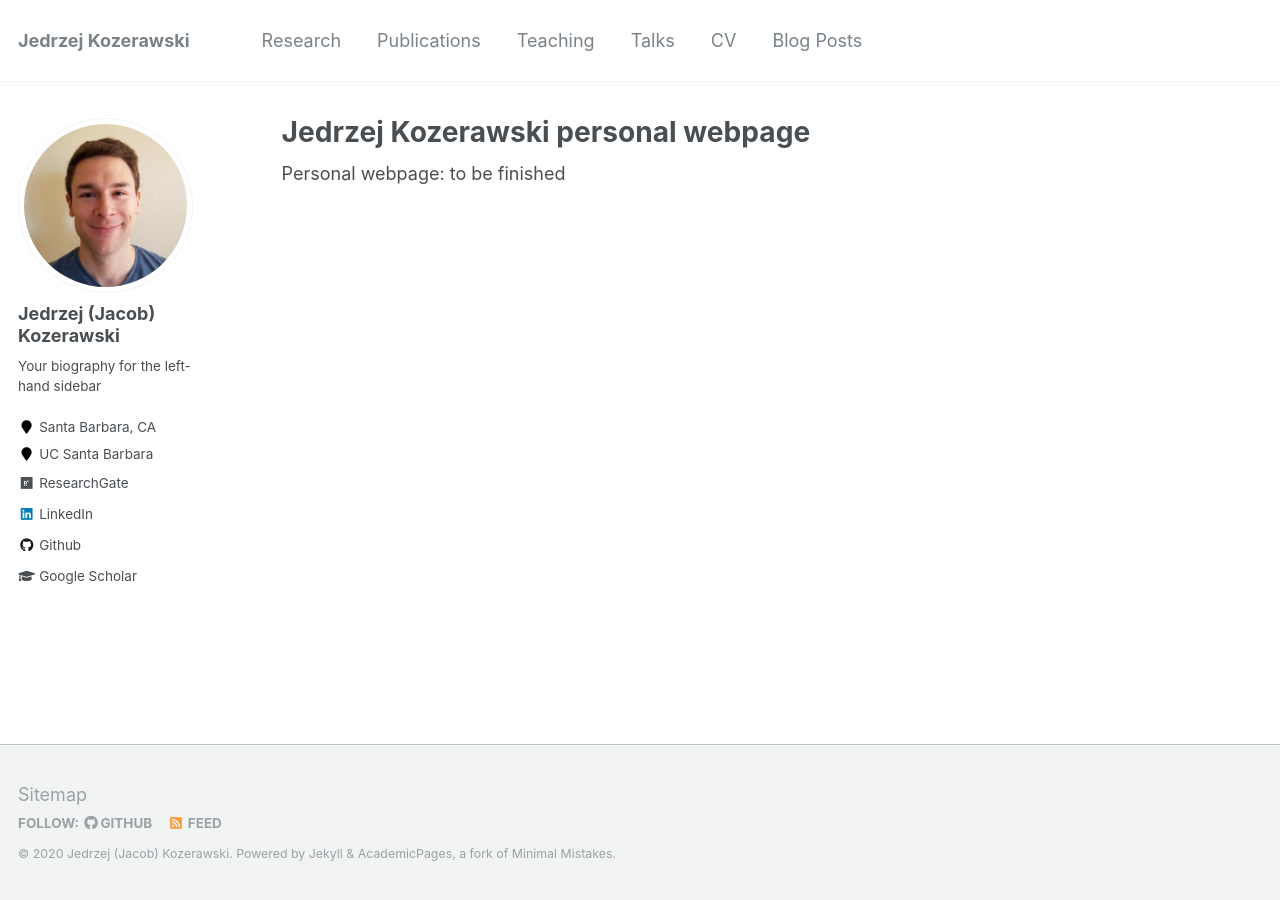
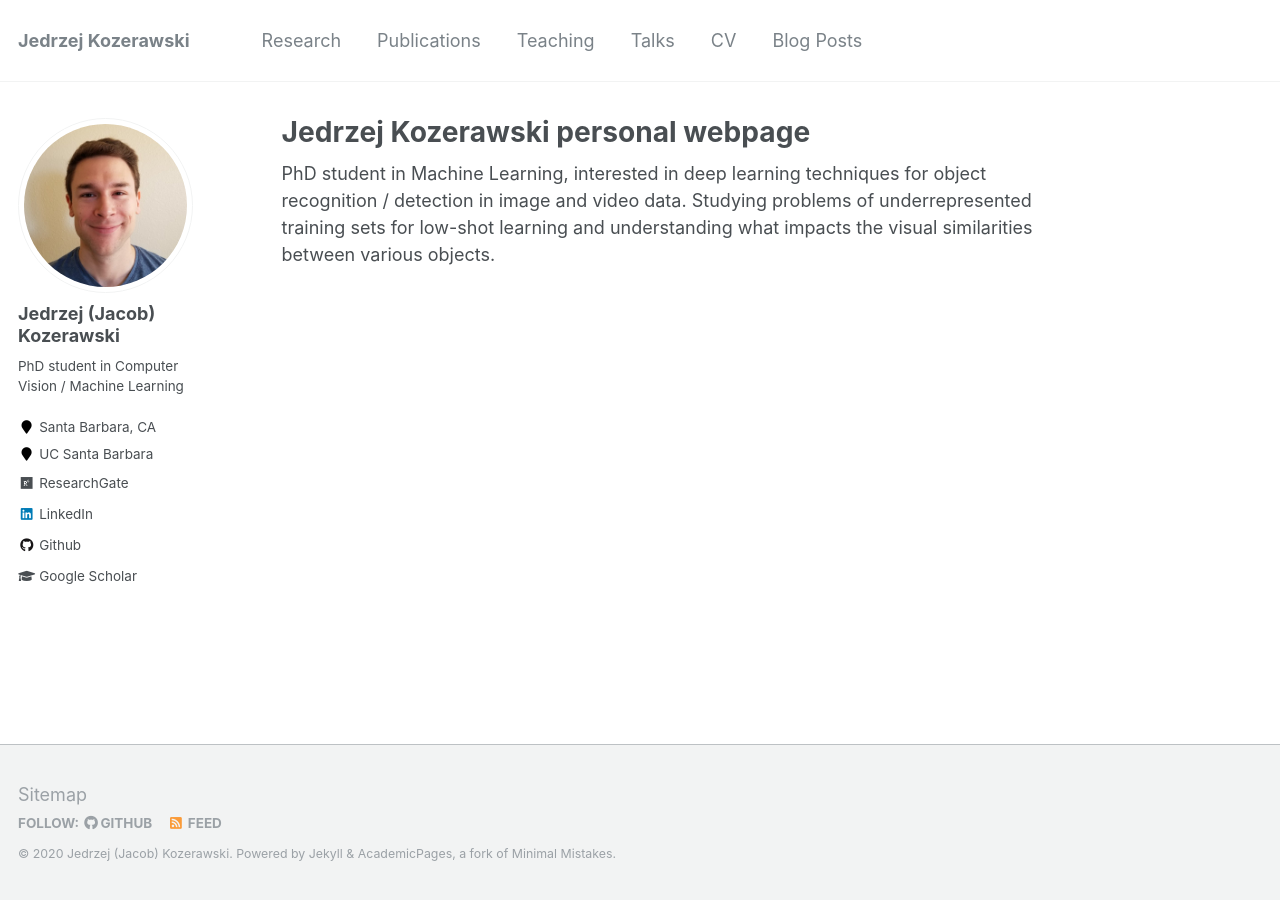
Before and after one commit to JKozerawski/jkozerawski.github.io, a Jekyll site: the page built from _pages/about.md, in a window 1280 px wide. Built offline with Jekyll 4.4.1, drawn with Linux system fonts in a browser that asks for light colours.

Commit message:
Updated about me

```diff
--- a/_config.yml
+++ b/_config.yml
@@ -82,7 +82,7 @@ analytics:
 author:
   name             : "Jedrzej (Jacob) Kozerawski"
   avatar           : "profile.jpg"
-  bio              : "Your biography for the left-hand sidebar"
+  bio              : "PhD student in Computer Vision / Machine Learning"
   location         : "Santa Barbara, CA"
   employer         : "UC Santa Barbara"
   pubmed           :
--- a/_pages/about.md
+++ b/_pages/about.md
@@ -8,4 +8,4 @@ redirect_from:
   - /about.html
 ---
 
-Personal webpage: to be finished
+PhD student in Machine Learning, interested in deep learning techniques for object recognition / detection in image and video data. Studying problems of underrepresented training sets for low-shot learning and understanding what impacts the visual similarities between various objects.
```
